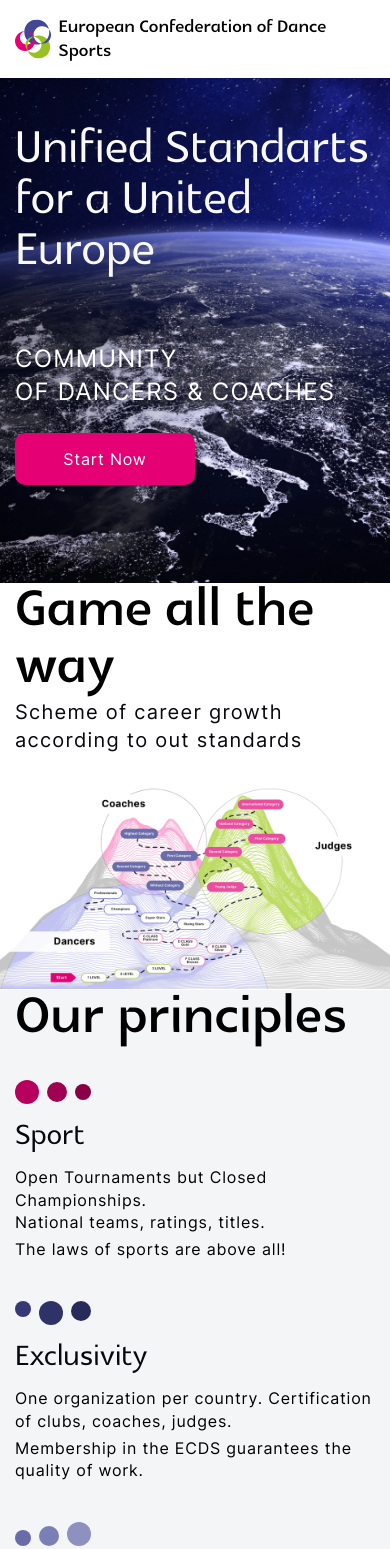
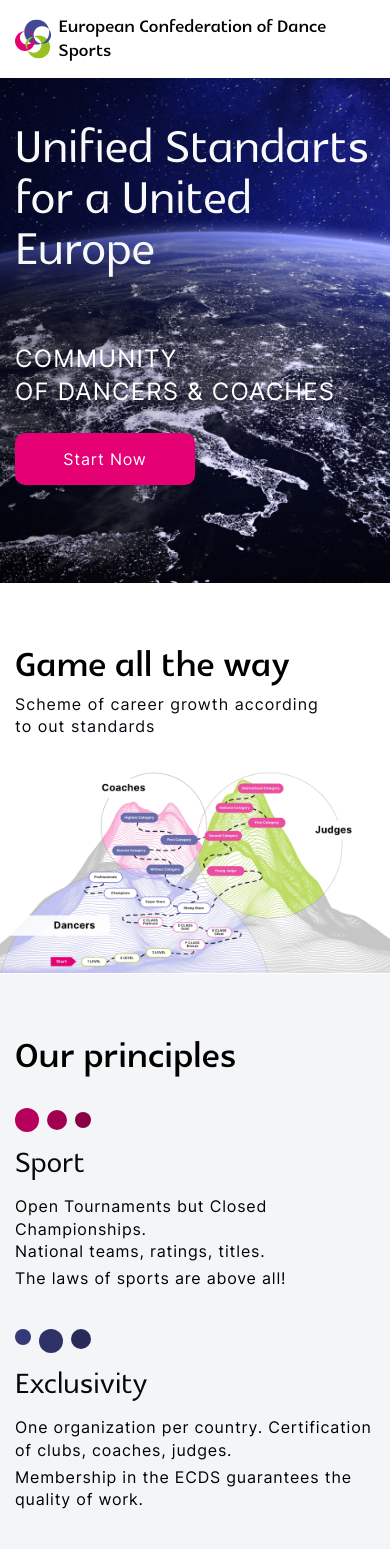
Before and after one commit to Guntyk/euro-dance-confederation-landing, a React (Create React App) app: page / in a window 390 px wide. Shown: the top 1549 px of the page. Built offline with nearby package versions, Linux system fonts and the light colour scheme.

Commit message:
General Adaptation

```diff
--- a/src/index.css
+++ b/src/index.css
@@ -214,6 +214,10 @@ code {
   padding: 0 36px;
 }
 
+.section {
+  padding: 6.25em 0;
+}
+
 .sec-title {
   font-family: "Glametrix";
   font-weight: 700;
@@ -233,4 +237,16 @@ code {
   .container {
     padding: 0 15px;
   }
+  .section {
+    padding: 4em 0;
+  }
+  .sec-title {
+    font-size: 3em;
+  }
+  .sec-subtitle {
+    margin-top: 0.5em;
+    display: block;
+    font-size: 1em;
+    max-width: 20em;
+  }
 }
```
